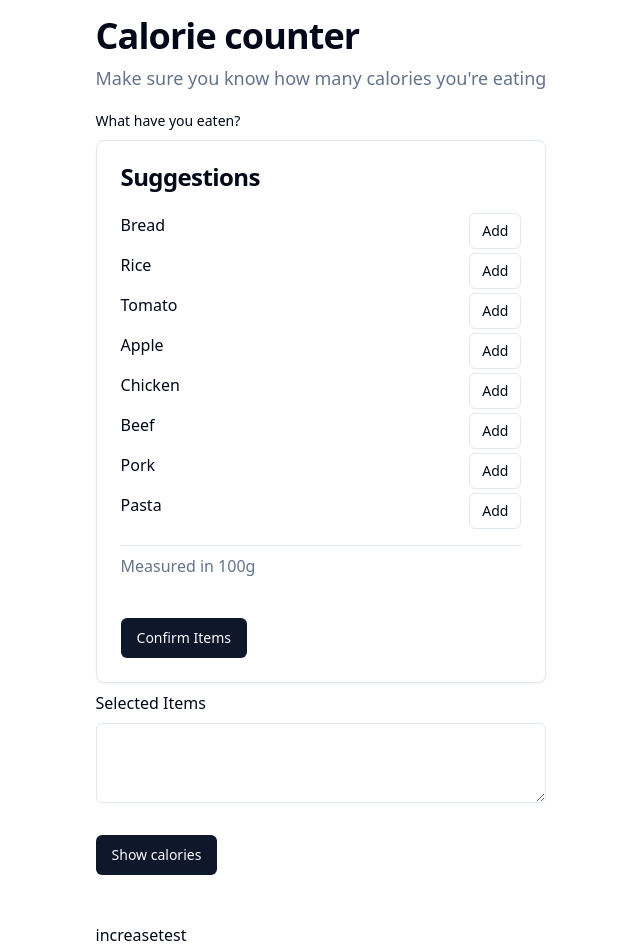
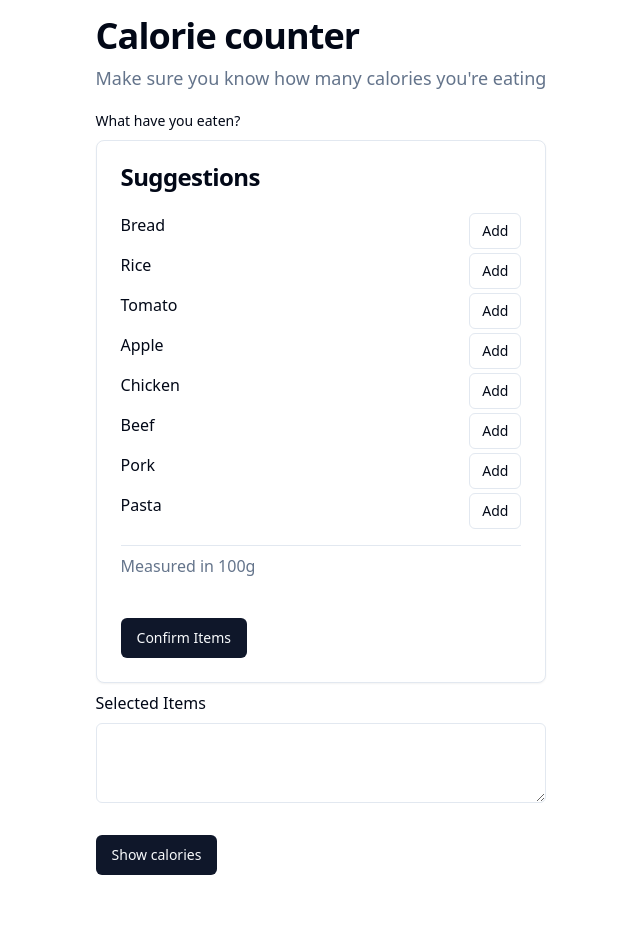
Before and after one commit to aeither/calorie-counter, a React (Vite) app: page / in a window 1280 px wide. Shown: the top 952 px of the page, without its empty margins (319-959 px from the left). Built offline with nearby package versions, Linux system fonts and the light colour scheme; what @twa-dev/sdk would draw is missing.

Commit message:
fix return total cal

```diff
--- a/src/App.tsx
+++ b/src/App.tsx
@@ -136,19 +136,21 @@ async function resetCounterIfNewDay() {
 async function incrementCounter(amount: string) {
   await resetCounterIfNewDay();
 
-  try {
-    let counter = "0";
+  return new Promise((resolve, reject) => {
     WebApp.CloudStorage.getItem("counter", (_, result) => {
       if (result) {
-        counter = result;
+        const counter = result;
         const newTotal = (+counter + +amount).toString();
-        WebApp.CloudStorage.setItem("counter", newTotal.toString());
-        return newTotal;
+
+        WebApp.CloudStorage.setItem("counter", newTotal.toString(), () => {
+          console.log("Counter incremented. New total:", newTotal);
+          resolve(newTotal); // Resolve the promise with the new total
+        });
+      } else {
+        reject("Counter not found"); // Reject the promise if the counter is not found
       }
     });
-  } catch (error) {
-    console.error("Error incrementing counter:", error);
-  }
+  });
 }
 
 export default function Home() {
@@ -175,6 +177,8 @@ export default function Home() {
     console.log(nutritionAnalysis);
 
     if (nutritionAnalysis) {
+      WebApp.HapticFeedback.impactOccurred("medium");
+
       const calories = nutritionAnalysis.calories;
       const todayCalories = await incrementCounter(calories.toString());
 
@@ -195,8 +199,6 @@ export default function Home() {
 
       console.log(resultString);
 
-      WebApp.HapticFeedback.impactOccurred("medium");
-
       setNutritionString(resultString);
     }
   }
@@ -215,7 +217,7 @@ export default function Home() {
       (cartItem) => cartItem.id === item.id
     );
 
-    WebApp.HapticFeedback.impactOccurred("medium");
+    WebApp.HapticFeedback.impactOccurred("light");
 
     if (existingItem) {
       existingItem.quantity++;
@@ -243,6 +245,7 @@ export default function Home() {
       }
     }
 
+    WebApp.HapticFeedback.impactOccurred("light");
     setCart(updatedCart);
   };
 
@@ -256,11 +259,14 @@ export default function Home() {
       existingItem.quantity++;
     }
 
+    WebApp.HapticFeedback.impactOccurred("light");
     setCart(updatedCart);
   };
 
   const removeItem = (item: Item) => {
     const updatedCart = cart.filter((cartItem) => cartItem.id !== item.id);
+
+    WebApp.HapticFeedback.impactOccurred("medium");
     setCart(updatedCart);
   };
 
@@ -471,7 +477,7 @@ export default function Home() {
             </form>
           </Form>
 
-          <div>
+          {/* <div>
             <button
               onClick={() => {
                 incrementCounter((100).toString());
@@ -489,7 +495,7 @@ export default function Home() {
             >
               test
             </button>
-          </div>
+          </div> */}
         </div>
       </main>
     </>
```
